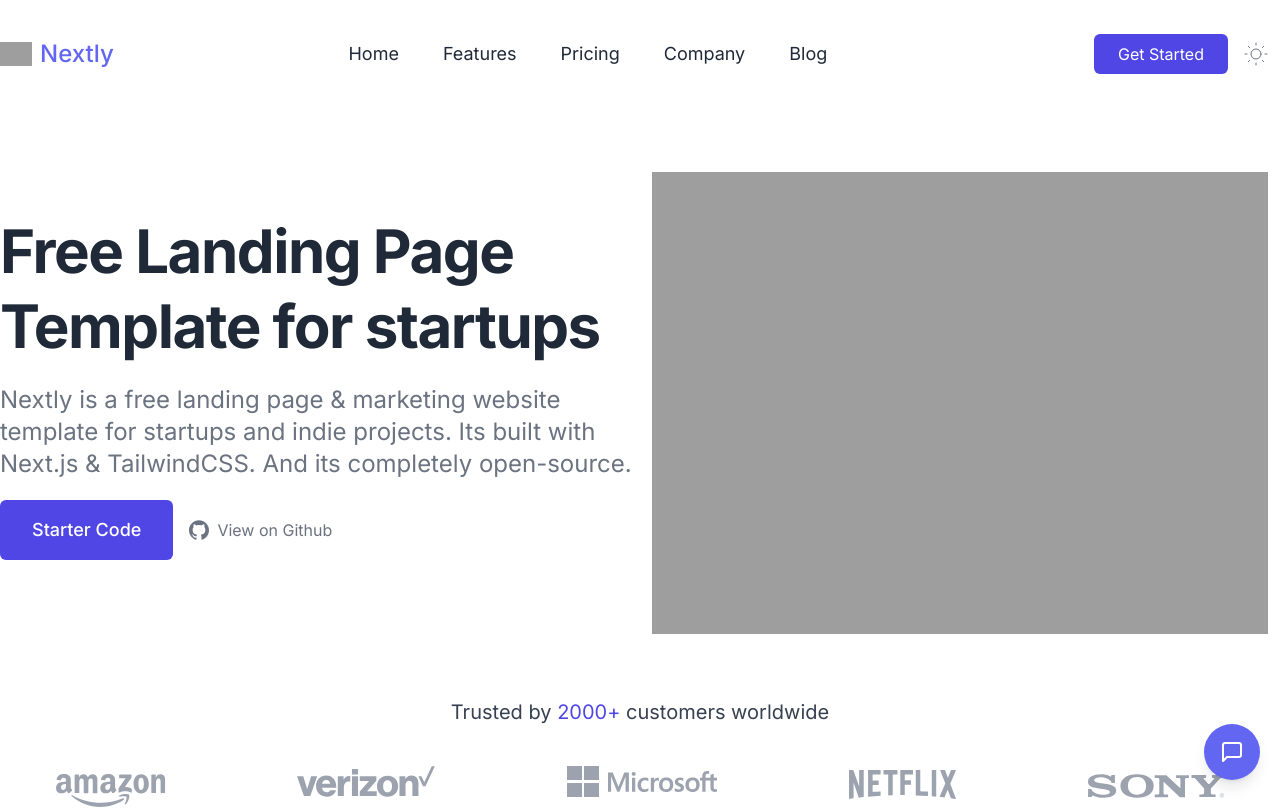
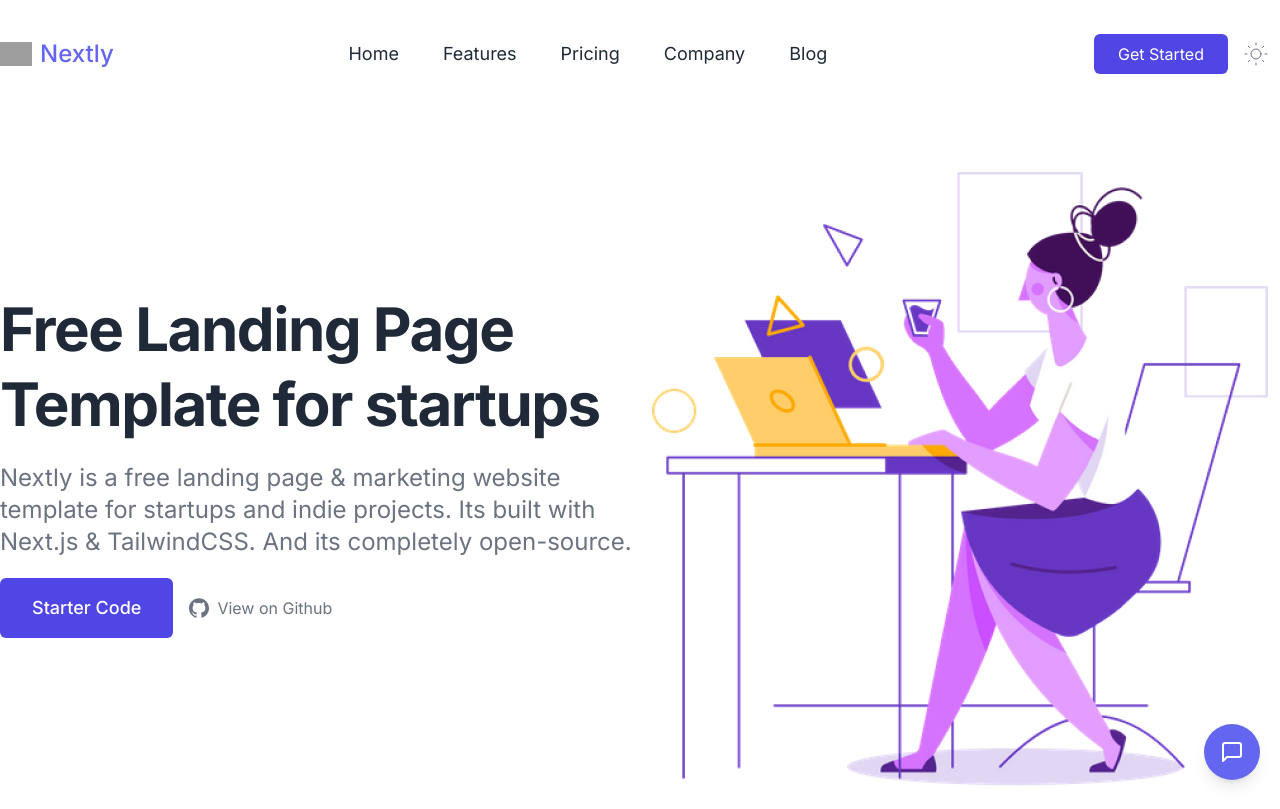
Before and after one commit to yogisukma25/azuratech, a Next.js app: page / in a window 1280 px wide. Shown: the top 809 px of the page. Built offline with nearby package versions, Linux system fonts and the light colour scheme.

Commit message:
update hero

```diff
--- a/next.config.mjs
+++ b/next.config.mjs
@@ -2,12 +2,6 @@
 const nextConfig = {
   images: {
     remotePatterns: [
-      {
-        protocol: "http",
-        hostname: "localhost",
-        port: "1337",
-        pathname: "/uploads/**/*",
-      },
       {
         protocol: "https",
         hostname: "placehold.co",
--- a/src/app/page.tsx
+++ b/src/app/page.tsx
@@ -42,7 +42,7 @@
   },
   image: {
     id: 2,
-    url: "/uploads/hero_7c73624e4f.png",
+    url: "/img/hero.png",
     alternativeText: "hero image",
     name: "hero.png",
   },
--- a/src/components/Hero.tsx
+++ b/src/components/Hero.tsx
@@ -1,6 +1,6 @@
 import Link from "next/link";
+import Image from "next/image";
 import { Container } from "@/components/Container";
-import { StrapiImage } from "./StrapiImage";
 
 interface HeroProps {
   data: {
@@ -19,7 +19,7 @@
   };
 }
 
-export function Hero({ data: data }: Readonly<HeroProps>) {
+export function Hero({ data }: Readonly<HeroProps>) {
   const { heading, text, cta, image } = data;
   return (
     <Container className="flex flex-wrap ">
@@ -41,7 +41,7 @@
             >
               {cta.text}
             </Link>
-            <a
+            <Link
               href="https://github.com/web3templates/nextly-template/"
               target="_blank"
               rel="noopener"
@@ -60,13 +60,13 @@
                 <path d="M12 .297c-6.63 0-12 5.373-12 12 0 5.303 3.438 9.8 8.205 11.385.6.113.82-.258.82-.577 0-.285-.01-1.04-.015-2.04-3.338.724-4.042-1.61-4.042-1.61C4.422 18.07 3.633 17.7 3.633 17.7c-1.087-.744.084-.729.084-.729 1.205.084 1.838 1.236 1.838 1.236 1.07 1.835 2.809 1.305 3.495.998.108-.776.417-1.305.76-1.605-2.665-.3-5.466-1.332-5.466-5.93 0-1.31.465-2.38 1.235-3.22-.135-.303-.54-1.523.105-3.176 0 0 1.005-.322 3.3 1.23.96-.267 1.98-.399 3-.405 1.02.006 2.04.138 3 .405 2.28-1.552 3.285-1.23 3.285-1.23.645 1.653.24 2.873.12 3.176.765.84 1.23 1.91 1.23 3.22 0 4.61-2.805 5.625-5.475 5.92.42.36.81 1.096.81 2.22 0 1.606-.015 2.896-.015 3.286 0 .315.21.69.825.57C20.565 22.092 24 17.592 24 12.297c0-6.627-5.373-12-12-12" />
               </svg>
               <span> View on Github</span>
-            </a>
+            </Link>
           </div>
         </div>
       </div>
       <div className="flex items-center justify-center w-full lg:w-1/2">
         <div className="">
-          <StrapiImage
+          <Image
             src={image.url}
             width={616}
             height={617}
```
